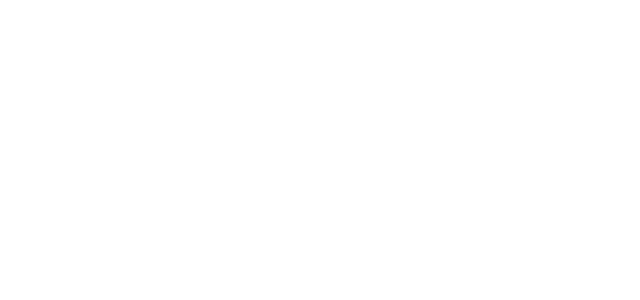
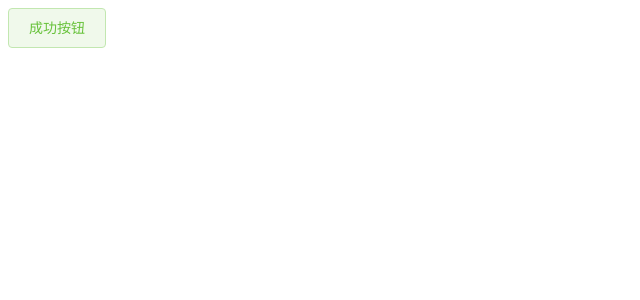
Before and after one commit to blue-eye-dragon/xinwenzhanshi, a Vue app: page / in a window 1280 px wide. Shown: the top 300 px of the page, without its empty margins (0-640 px from the left). Built offline with nearby package versions, Linux system fonts and the light colour scheme.

Commit message:
添加了element-ui

```diff
--- a/src/App.vue
+++ b/src/App.vue
@@ -1,6 +1,6 @@
 <template>
   <div id="app">
-
+    <el-button type="success" plain>成功按钮</el-button>
   </div>
 </template>
 
--- a/src/main.js
+++ b/src/main.js
@@ -1,5 +1,9 @@
 import Vue from 'vue'
 import App from './App.vue'
+import ElementUI from 'element-ui';
+import 'element-ui/lib/theme-chalk/index.css';
+
+Vue.use(ElementUI);
 
 Vue.config.productionTip = false
 
```
